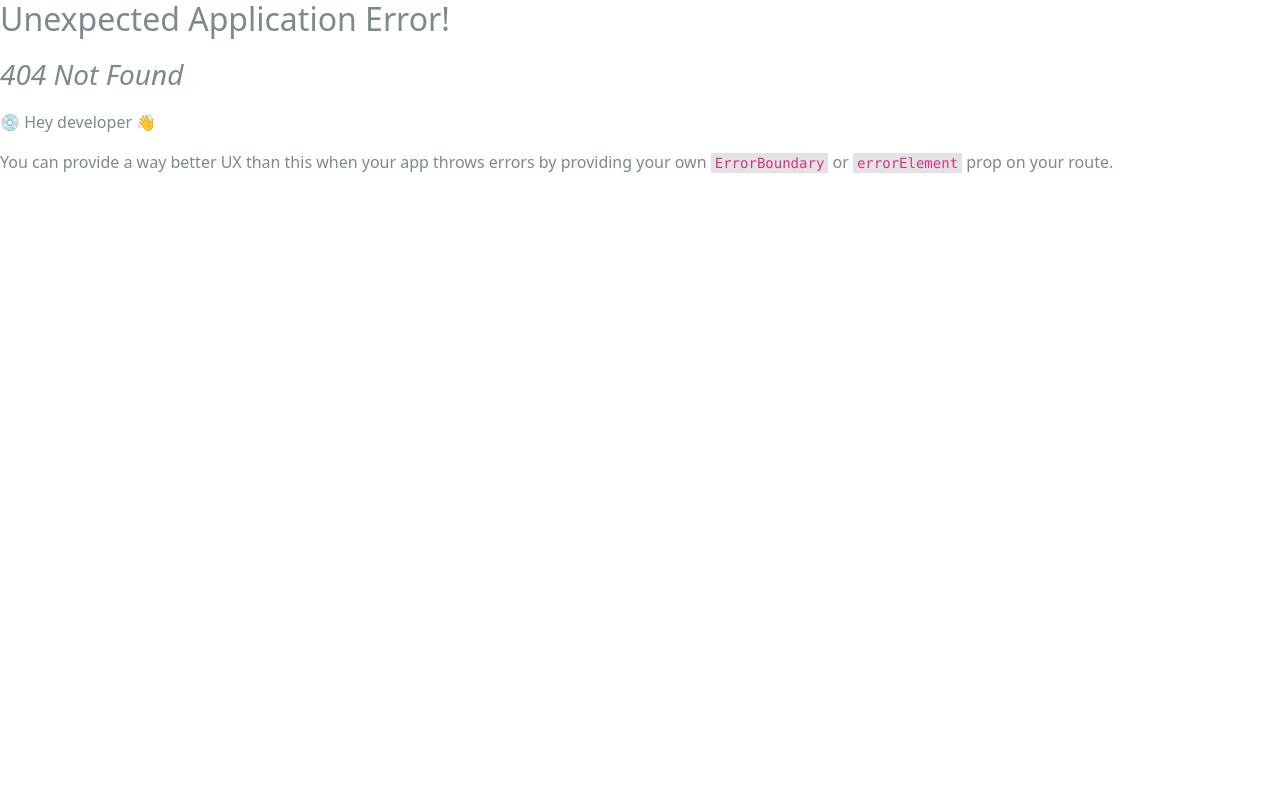
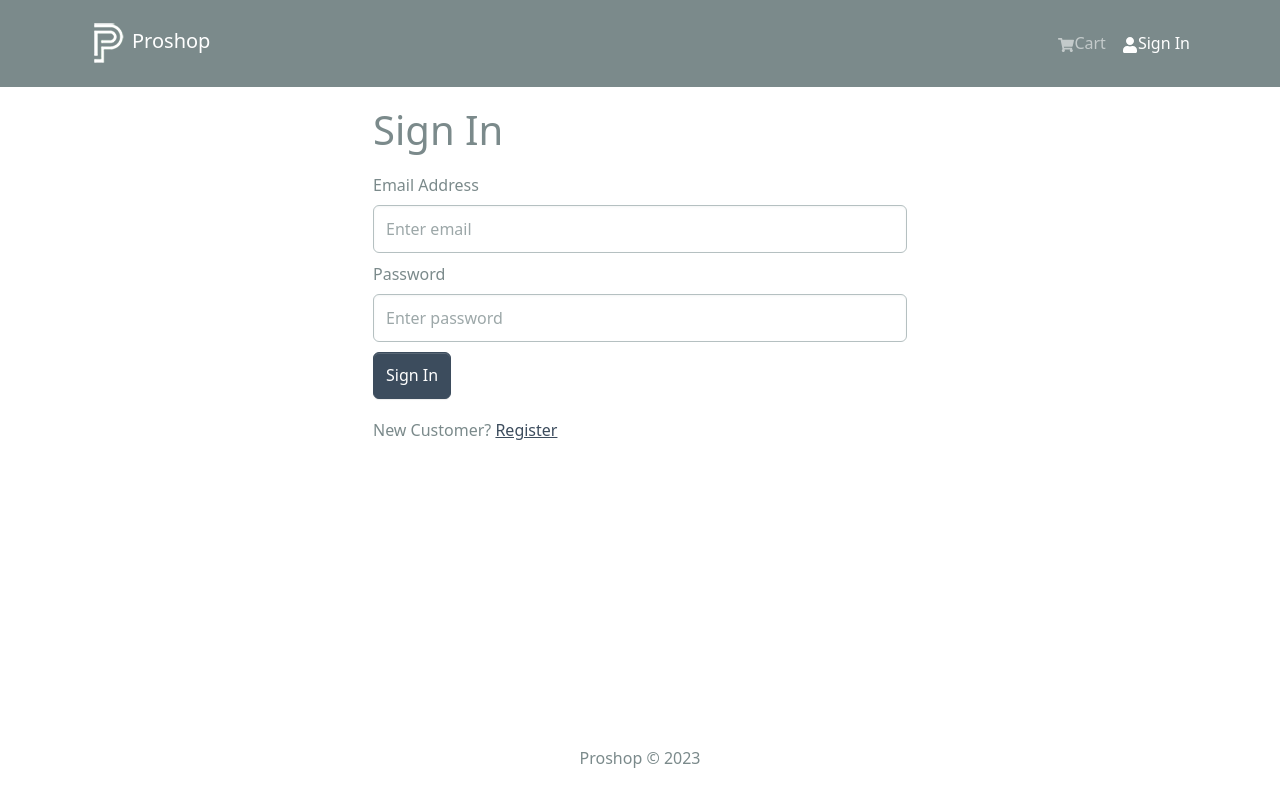
Before and after one commit to jijiezhou/proshop, a React (Create React App) app in the folder frontend/: page /login in a window 1280 px wide. Before the commit this address had no page. Built offline with nearby package versions, Linux system fonts and the light colour scheme.

Commit message:
login screen

```diff
--- /dev/null
+++ b/frontend/src/components/FormContainer.jsx
@@ -0,0 +1,23 @@
+/*
+ * @Descripttion: ZJJ Code
+ * @version: 1.0.0
+ * @Author: ZJJ
+ * @Date: 2023-10-07 19:16:10
+ * @LastEditors: ZJJ
+ * @LastEditTime: 2023-10-07 19:31:57
+ */
+import { Container, Row, Col } from "react-bootstrap";
+import React from "react";
+
+const FormContainer = ({ children }) => {
+  return (
+    <Container>
+      <Row className="justify-content-md-center">
+        <Col xs={12} md={6}>
+          {children}
+        </Col>
+      </Row>
+    </Container>
+  );
+};
+export default FormContainer;
--- a/frontend/src/index.js
+++ b/frontend/src/index.js
@@ -4,7 +4,7 @@
  * @Author: ZJJ
  * @Date: 2023-10-03 22:27:46
  * @LastEditors: ZJJ
- * @LastEditTime: 2023-10-07 14:29:02
+ * @LastEditTime: 2023-10-07 19:29:41
  */
 import React from "react";
 import ReactDOM from "react-dom/client";
@@ -22,6 +22,7 @@
 import HomeScreen from "./screens/HomeScreen";
 import ProductScreen from "./screens/ProductScreen";
 import CartScreen from "./screens/CartScreen";
+import LoginScreen from "./screens/LoginScreen";
 
 const router = createBrowserRouter(
   createRoutesFromElements(
@@ -29,6 +30,7 @@
       <Route index={true} path="/" element={<HomeScreen />} />
       <Route path="/product/:id" element={<ProductScreen />} />
       <Route path="/cart" element={<CartScreen />} />
+      <Route path="/login" element={<LoginScreen />} />
     </Route>
   )
 );
--- /dev/null
+++ b/frontend/src/screens/LoginScreen.jsx
@@ -0,0 +1,54 @@
+import { useState, useEffect } from "react";
+import { Link, useLocation, useNavigate } from "react-router-dom";
+import { Form, Button, Row, Col } from "react-bootstrap";
+import FormContainer from "../components/FormContainer";
+import React from "react";
+
+const LoginScreen = () => {
+  const [email, setEmail] = useState("");
+  const [password, setPassword] = useState("");
+
+  const submitHandler = (e) => {
+    console.log("submit");
+  };
+
+  return (
+    <FormContainer>
+      <h1>Sign In</h1>
+
+      <Form onSubmit={submitHandler}>
+        <Form.Group className="my-2" controlId="email">
+          <Form.Label>Email Address</Form.Label>
+          <Form.Control
+            type="email"
+            placeholder="Enter email"
+            value={email}
+            onChange={(e) => setEmail(e.target.value)}
+          ></Form.Control>
+        </Form.Group>
+
+        <Form.Group className="my-2" controlId="password">
+          <Form.Label>Password</Form.Label>
+          <Form.Control
+            type="password"
+            placeholder="Enter password"
+            value={password}
+            onChange={(e) => setPassword(e.target.value)}
+          ></Form.Control>
+        </Form.Group>
+
+        <Button type="submit" variant="primary">
+          Sign In
+        </Button>
+      </Form>
+
+      <Row className="py-3">
+        <Col>
+          New Customer? <Link to="/register">Register</Link>
+        </Col>
+      </Row>
+    </FormContainer>
+  );
+};
+
+export default LoginScreen;
```
